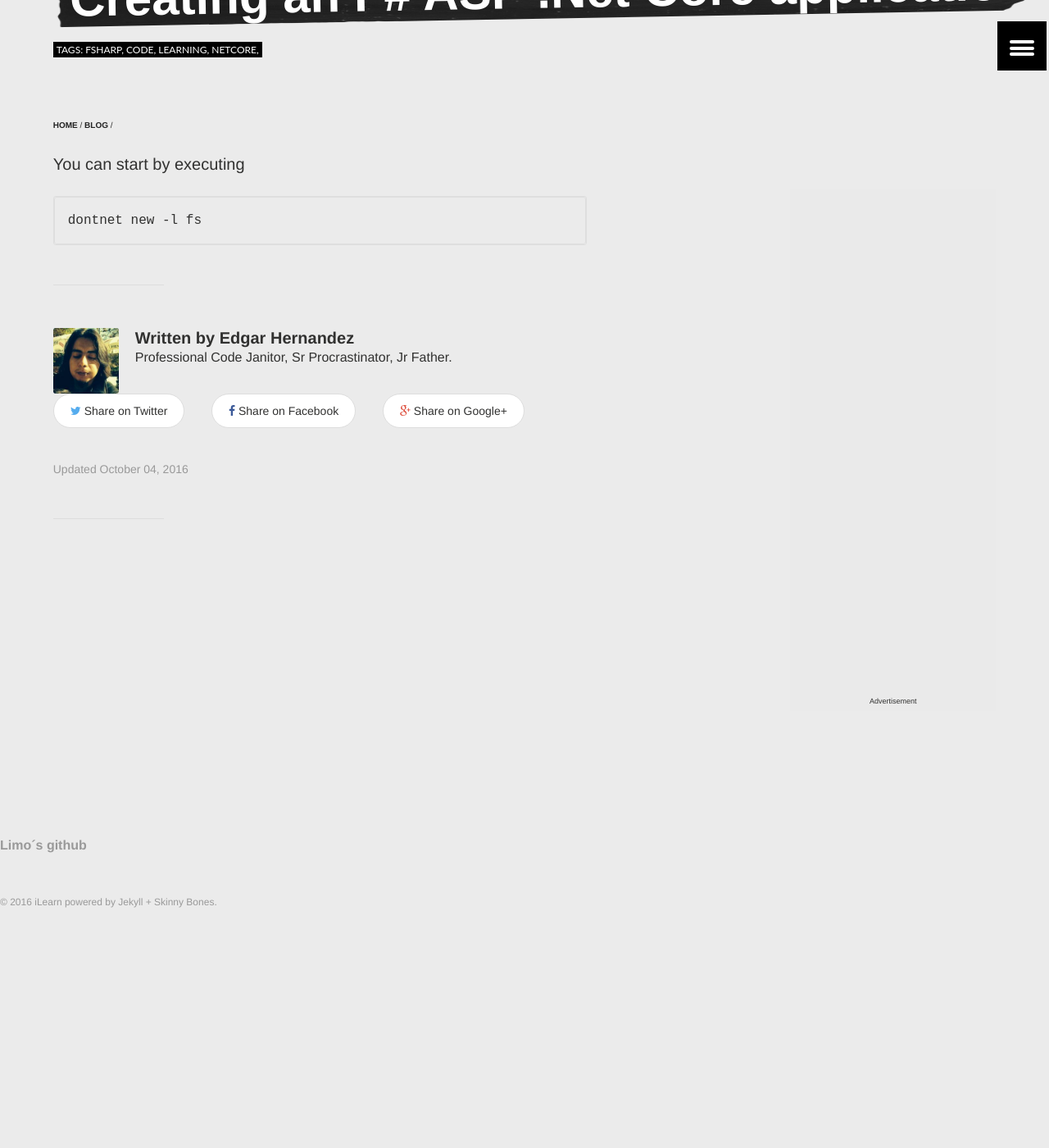
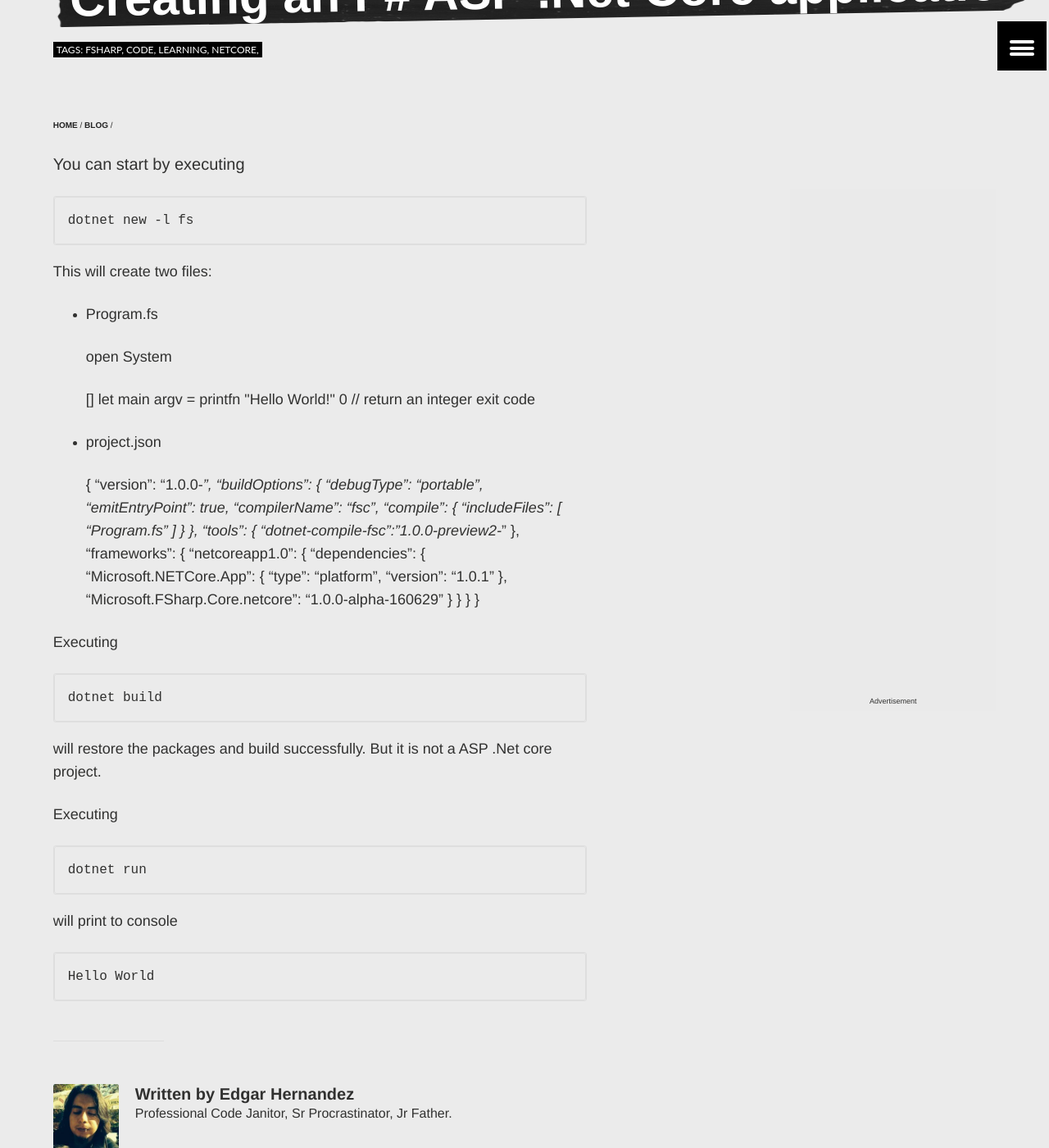
Before and after one commit to LimoWanKenobi/LimoWanKenobi.github.io, a Jekyll site: the page built from _posts/2016-10-04-Creating-An-FSharp-Asp-Net-Core-Application.md, in a window 1280 px wide and 1400 px high, scrolled down 211 px. Shown: the whole window at 82% size. Built offline with Jekyll 4.4.1, drawn with Linux system fonts in a browser that asks for light colours; comment, search, counter and statistics services are not loaded; before the commit the page ends 1435 px from its top, so only the background shows below that.

Commit message:
Adds content of generated files

```diff
--- a/_posts/2016-10-04-Creating-An-FSharp-Asp-Net-Core-Application.md
+++ b/_posts/2016-10-04-Creating-An-FSharp-Asp-Net-Core-Application.md
@@ -15,4 +15,61 @@ categories: blog
 
 You can start by executing
 
-    dontnet new -l fs
+    dotnet new -l fs
+
+This will create two files:
+
+* Program.fs
+
+    open System
+
+    [<EntryPoint>]
+    let main argv =
+        printfn "Hello World!"
+        0 // return an integer exit code
+
+
+* project.json
+
+    {
+      "version": "1.0.0-*",
+      "buildOptions": {
+        "debugType": "portable",
+        "emitEntryPoint": true,
+        "compilerName": "fsc",
+        "compile": {
+          "includeFiles": [
+            "Program.fs"
+          ]
+        }
+      },
+      "tools": {
+        "dotnet-compile-fsc":"1.0.0-preview2-*"
+      },
+      "frameworks": {
+        "netcoreapp1.0": {
+          "dependencies": {
+            "Microsoft.NETCore.App": {
+              "type": "platform",
+              "version": "1.0.1"
+            },
+            "Microsoft.FSharp.Core.netcore": "1.0.0-alpha-160629"
+          }
+        }
+      }
+    }
+
+
+Executing
+
+    dotnet build
+
+will restore the packages and build successfully. But it is not a ASP .Net core project.
+
+Executing
+
+    dotnet run
+
+will print to console
+
+    Hello World
```
